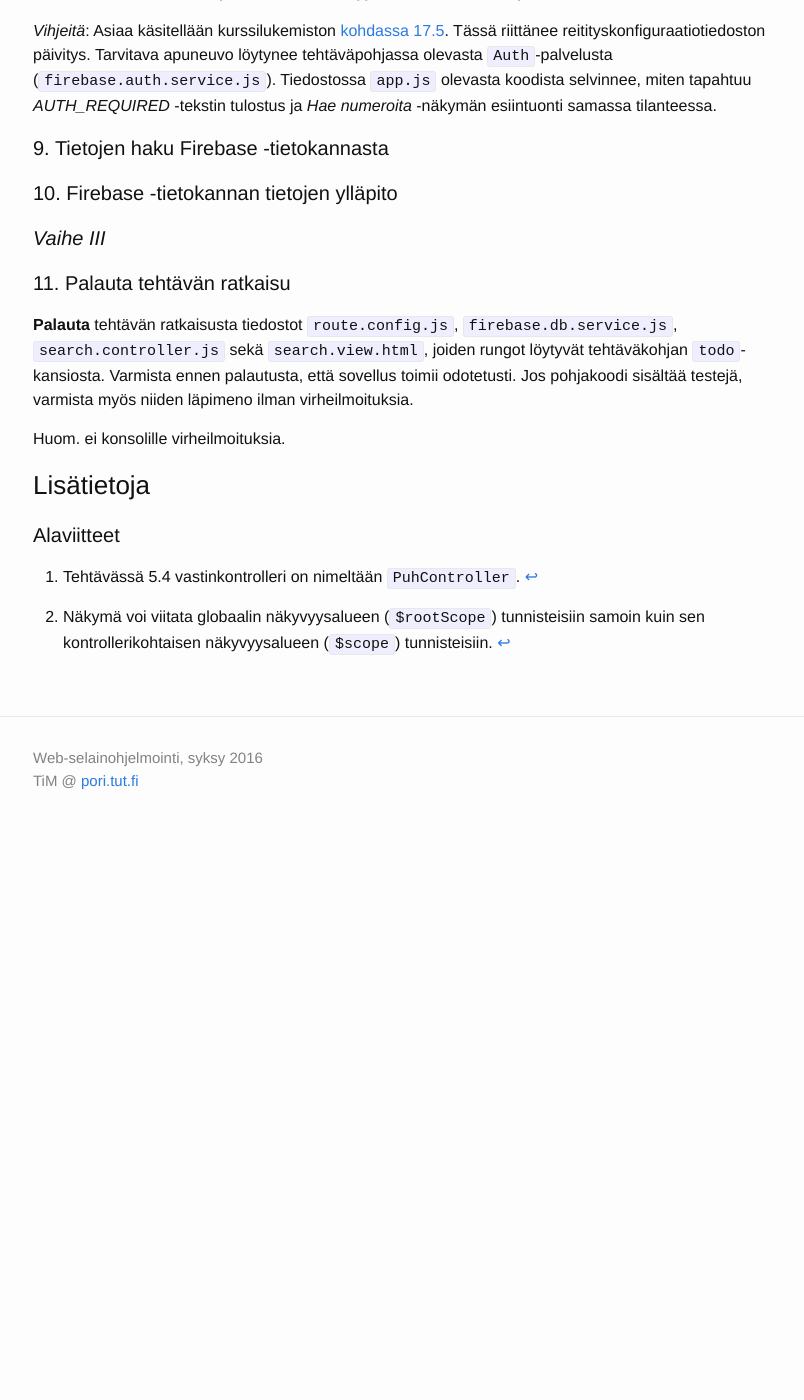
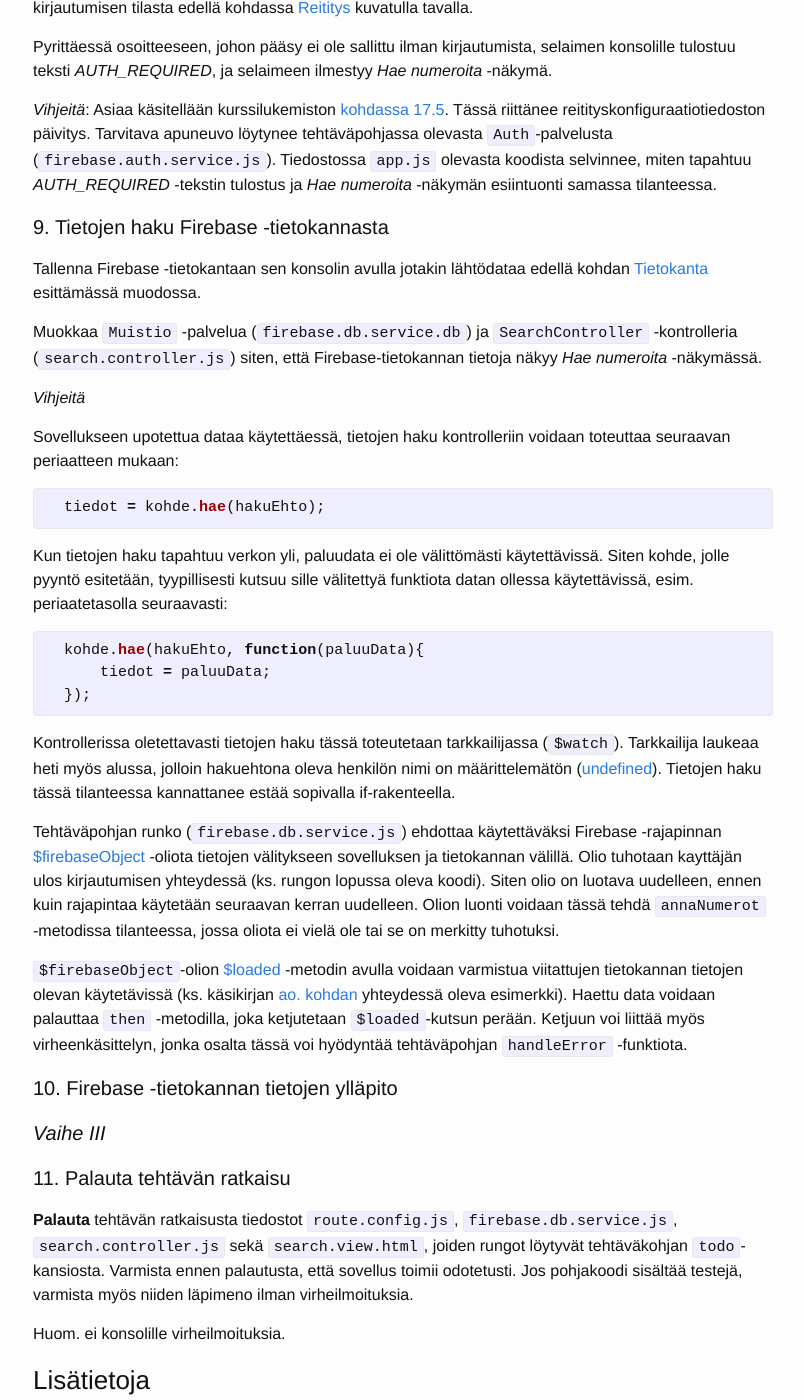
Before and after one commit to timedu/wso, a Jekyll site: the page built from _osa5/tehtava56.md, in a window 1280 px wide and 1400 px high, scrolled down 5335 px. Shown: the whole window, without its empty margins (237-1041 px from the left). Built offline with Jekyll 4.4.1, drawn with Linux system fonts in a browser that asks for light colours; before the commit the page ends 6187 px from its top, so only the background shows below that; some of the changed text lies outside the part shown.

Commit message:
ex5.6 phase II, retrieve

```diff
--- a/_osa5/tehtava56.md
+++ b/_osa5/tehtava56.md
@@ -175,7 +175,11 @@ Kopio [tehtävän 5.4](../tehtava54) ratkaisun tiedostosta `controller.js` kontr
 
 #### 5. Datan talletus sovellukseen
 
-Kopio [tehtävän 5.4](../tehtava54) ratkaisusta tiedoston `service.js` metodien sisältö tiedoston `firebase.db.service.js` vastimetodeihin.
+Kopio [tehtävän 5.4](../tehtava54) ratkaisusta tiedoston `service.js` metodien sisältö tiedoston `firebase.db.service.js` vastimetodeihin. Lisää palveluun myös kopioitujen metodien viitaama muuttuja:
+
+{% highlight javascript %}
+    var henkilot = {};
+{% endhighlight %}
 
 Sovelluksen pitäisi nyt toimia [tehtävän 5.4](../tehtava54) kuvauksen mukaisesti.
 
@@ -187,7 +191,7 @@ Määrittele Firebase -projektiisi tunnistautumistiedot (ks. edellä [Autentikoi
 
 Varmista, että näkymän `search.view.html` *Login*- ja *Logout* -painikkeille on asettettu tapahtumakäsittelijät siten, että sisään- ja uloskirjautumisen voi suorittaa näiden painikkeiden avulla.
 
-Nyt klikattaessa *Login/Logout* painikkeita selaimen konsolille pitäisi ilmestyä teksti *User signed in* tai *User signed out*.
+Nyt, klikattaessa *Login/Logout* painikkeita, selaimen konsolille pitäisi ilmestyä teksti *User signed in* tai *User signed out*.
 
 
 *Lisätietoja*: Tehtäväpohjan tiedostossa `firebase.auth.service.js` on palvelu `Auth`, joka määrittelee tässä tarvittavat tunnistautumiseen liittyvät funktiot. Vakio `FIREBASE_USER` injektoidaan `Auth`-palveluun. Tiedostossa `app.js` tunnistautumisfunktioita on asetettu sovelluksen globaaliin näkyvyysalueeseen[^root-scope] (`$rootScope`). Samassa yhteydessä on määritelty tapahtumakäsittelijä, joka mm. tulostaa selaimen konsolille tekstin *User signed in* tai *User signed out* kirjautumisen tian vaihtuessa.
@@ -216,6 +220,39 @@ Pyrittäessä osoitteeseen, johon pääsy ei ole sallittu ilman kirjautumista, s
 
 #### 9. Tietojen haku Firebase -tietokannasta
 
+Tallenna Firebase -tietokantaan sen konsolin avulla jotakin lähtödataa edellä kohdan [Tietokanta](#tietokanta) esittämässä muodossa.
+
+Muokkaa `Muistio` -palvelua (`firebase.db.service.db`) ja `SearchController` -kontrolleria (`search.controller.js`) siten, että Firebase-tietokannan tietoja näkyy *Hae numeroita* -näkymässä.
+
+*Vihjeitä*
+
+Sovellukseen upotettua dataa käytettäessä, tietojen haku kontrolleriin voidaan toteuttaa seuraavan periaatteen mukaan:
+
+{% highlight javascript %}
+  tiedot = kohde.hae(hakuEhto);
+{% endhighlight %}
+
+Kun tietojen haku tapahtuu verkon yli, paluudata ei ole välittömästi käytettävissä. Siten kohde, jolle pyyntö esitetään, tyypillisesti kutsuu sille välitettyä funktiota datan ollessa käytettävissä, esim. periaatetasolla seuraavasti:
+
+{% highlight javascript %}
+  kohde.hae(hakuEhto, function(paluuData){
+      tiedot = paluuData;
+  });
+{% endhighlight %}
+
+Kontrollerissa oletettavasti tietojen haku tässä toteutetaan tarkkailijassa (`$watch`). Tarkkailija laukeaa heti myös alussa, jolloin hakuehtona oleva henkilön nimi on määrittelemätön ([undefined][undefined]). Tietojen haku tässä tilanteessa kannattanee estää sopivalla if-rakenteella.
+
+[undefined]: https://developer.mozilla.org/en-US/docs/Web/JavaScript/Reference/Global_Objects/undefined
+
+Tehtäväpohjan runko (`firebase.db.service.js`) ehdottaa käytettäväksi Firebase -rajapinnan [$firebaseObject][$firebaseObject] -oliota tietojen välitykseen sovelluksen ja tietokannan välillä. Olio tuhotaan kayttäjän ulos kirjautumisen yhteydessä (ks. rungon lopussa oleva koodi). Siten olio on luotava uudelleen, ennen kuin rajapintaa käytetään seuraavan kerran uudelleen. Olion luonti voidaan tässä tehdä `annaNumerot` -metodissa tilanteessa, jossa oliota ei vielä ole tai se on merkitty tuhotuksi.
+
+`$firebaseObject`-olion [$loaded][$loaded] -metodin avulla voidaan varmistua viitattujen  tietokannan tietojen olevan käytetävissä (ks. käsikirjan [ao. kohdan][$loaded] yhteydessä oleva esimerkki). Haettu data voidaan palauttaa `then` -metodilla, joka ketjutetaan `$loaded`-kutsun perään.  Ketjuun voi liittää myös virheenkäsittelyn, jonka osalta tässä voi hyödyntää  tehtäväpohjan `handleError` -funktiota.
+
+[$firebaseObject]: https://github.com/firebase/angularfire/blob/master/docs/reference.md#firebaseobject
+
+[$loaded]: https://github.com/firebase/angularfire/blob/master/docs/reference.md#loaded
+
+
 #### 10. Firebase -tietokannan tietojen ylläpito
 
 
```
